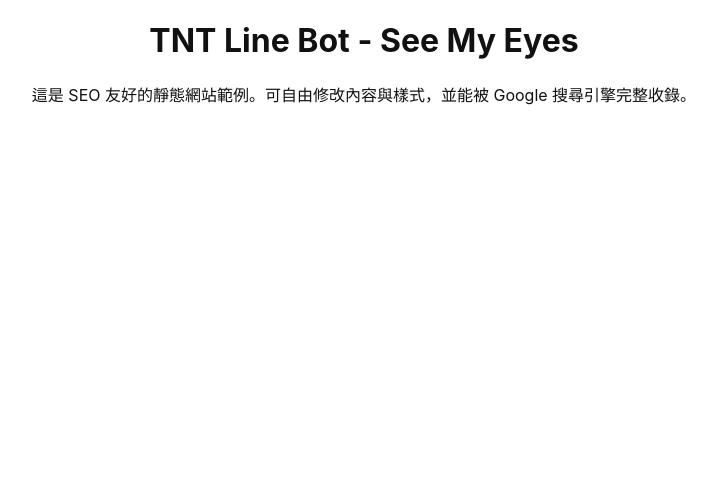
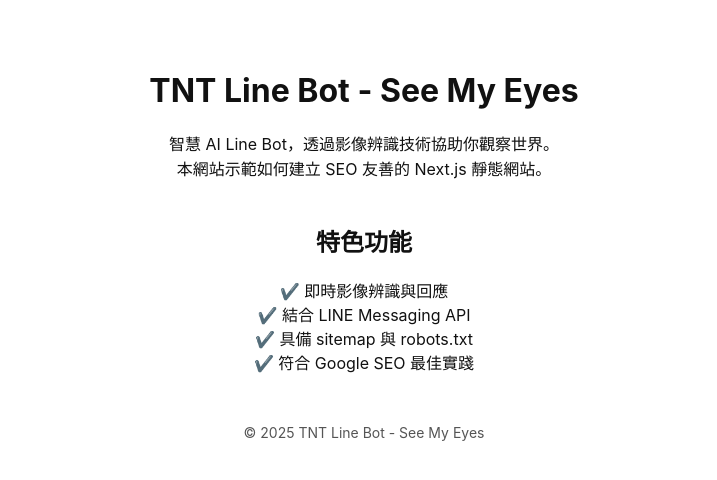
Before and after one commit to dgsa8116-crypto/seo-site, a Next.js app: page / in a window 1280 px wide. Shown: the top 480 px of the page, without its empty margins (276-993 px from the left). Built offline with nearby package versions, Linux system fonts and the light colour scheme.

Commit message:
Add files via upload

```diff
--- a/pages/index.js
+++ b/pages/index.js
@@ -1,23 +1,78 @@
-import Head from 'next/head'
+import Head from "next/head";
 
 export default function Home() {
+  const siteUrl = "https://tntlinebotseemyeyes.online";
+  const title = "TNT Line Bot - See My Eyes";
+  const description =
+    "智慧 AI Line Bot，提供影像辨識與即時互動，SEO 最佳化網站範例。";
+  const image = `${siteUrl}/og-image.png`;
+
+  // JSON-LD 結構化資料
+  const jsonLd = {
+    "@context": "https://schema.org",
+    "@type": "WebSite",
+    name: title,
+    url: siteUrl,
+    description: description,
+    potentialAction: {
+      "@type": "SearchAction",
+      target: `${siteUrl}/?s={search_term_string}`,
+      "query-input": "required name=search_term_string",
+    },
+  };
+
   return (
     <>
       <Head>
-        <title>TNT Line Bot See My Eyes</title>
-        <meta name="description" content="LINE Bot 官方網站，提供 AI 聊天與自動化服務" />
-        <meta name="keywords" content="LINE Bot, Chatbot, AI, SeeMyEyes" />
-        <meta property="og:title" content="TNT Line Bot See My Eyes" />
-        <meta property="og:description" content="打造智慧聊天體驗的 LINE Bot 平台" />
+        {/* --- 基本 SEO --- */}
+        <title>{title}</title>
+        <meta name="description" content={description} />
+        <meta name="keywords" content="AI, Line Bot, 視覺辨識, SEO, Next.js" />
+
+        {/* --- Open Graph / Social --- */}
         <meta property="og:type" content="website" />
-        <meta property="og:url" content="https://tntlinebotseemyeyes.online/" />
+        <meta property="og:url" content={siteUrl} />
+        <meta property="og:title" content={title} />
+        <meta property="og:description" content={description} />
+        <meta property="og:image" content={image} />
+        <meta property="og:locale" content="zh_TW" />
+
+        {/* --- Twitter Cards --- */}
+        <meta name="twitter:card" content="summary_large_image" />
+        <meta name="twitter:title" content={title} />
+        <meta name="twitter:description" content={description} />
+        <meta name="twitter:image" content={image} />
+
+        {/* --- JSON-LD 結構化資料 --- */}
+        <script
+          type="application/ld+json"
+          dangerouslySetInnerHTML={{ __html: JSON.stringify(jsonLd) }}
+        />
+
+        <link rel="canonical" href={siteUrl} />
       </Head>
-      <main className="flex flex-col items-center justify-center min-h-screen p-8">
-        <h1 className="text-4xl font-bold mb-4">TNT Line Bot - See My Eyes</h1>
-        <p className="text-lg text-gray-600 text-center max-w-xl">
-          這是 SEO 友好的靜態網站範例。可自由修改內容與樣式，並能被 Google 搜尋引擎完整收錄。
+
+      <main style={{ textAlign: "center", padding: "50px" }}>
+        <h1>TNT Line Bot - See My Eyes</h1>
+        <p style={{ maxWidth: "600px", margin: "0 auto", lineHeight: "1.6" }}>
+          智慧 AI Line Bot，透過影像辨識技術協助你觀察世界。<br />
+          本網站示範如何建立 SEO 友善的 Next.js 靜態網站。
         </p>
+
+        <section style={{ marginTop: "40px" }}>
+          <h2>特色功能</h2>
+          <ul style={{ listStyle: "none", padding: 0 }}>
+            <li>✔️ 即時影像辨識與回應</li>
+            <li>✔️ 結合 LINE Messaging API</li>
+            <li>✔️ 具備 sitemap 與 robots.txt</li>
+            <li>✔️ 符合 Google SEO 最佳實踐</li>
+          </ul>
+        </section>
+
+        <footer style={{ marginTop: "50px", fontSize: "14px", color: "#555" }}>
+          <p>© {new Date().getFullYear()} TNT Line Bot - See My Eyes</p>
+        </footer>
       </main>
     </>
-  )
+  );
 }
```
